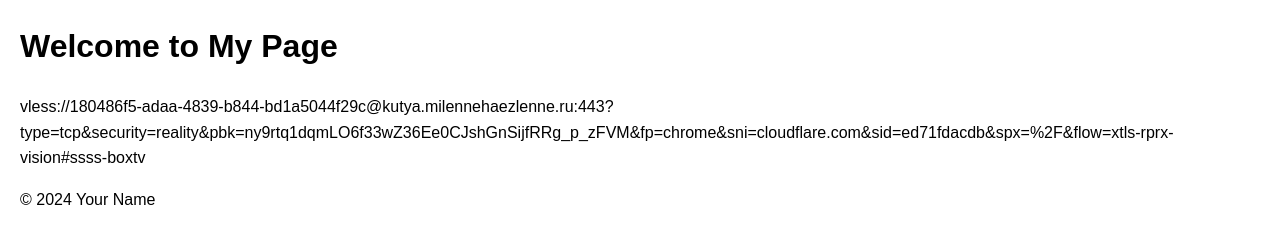
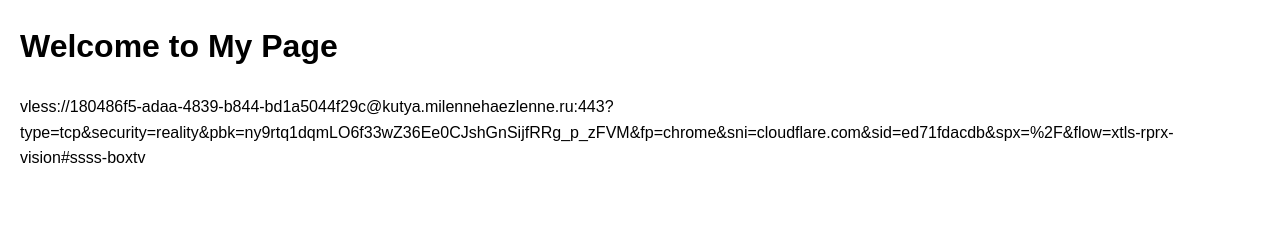
Before and after one commit to ohmysky0/beta.github.io, a plain HTML site: page main/index.html in a window 1280 px wide. Drawn offline with Linux system fonts and the light colour scheme.

Commit message:
Update index.html

```diff
--- a/main/index.html
+++ b/main/index.html
@@ -20,7 +20,6 @@
         <p>vless://180486f5-adaa-4839-b844-bd1a5044f29c@kutya.milennehaezlenne.ru:443?type=tcp&security=reality&pbk=ny9rtq1dqmLO6f33wZ36Ee0CJshGnSijfRRg_p_zFVM&fp=chrome&sni=cloudflare.com&sid=ed71fdacdb&spx=%2F&flow=xtls-rprx-vision#ssss-boxtv</p>
     </main>
     <footer>
-        <p>&copy; 2024 Your Name</p>
     </footer>
 </body>
 </html>
```
